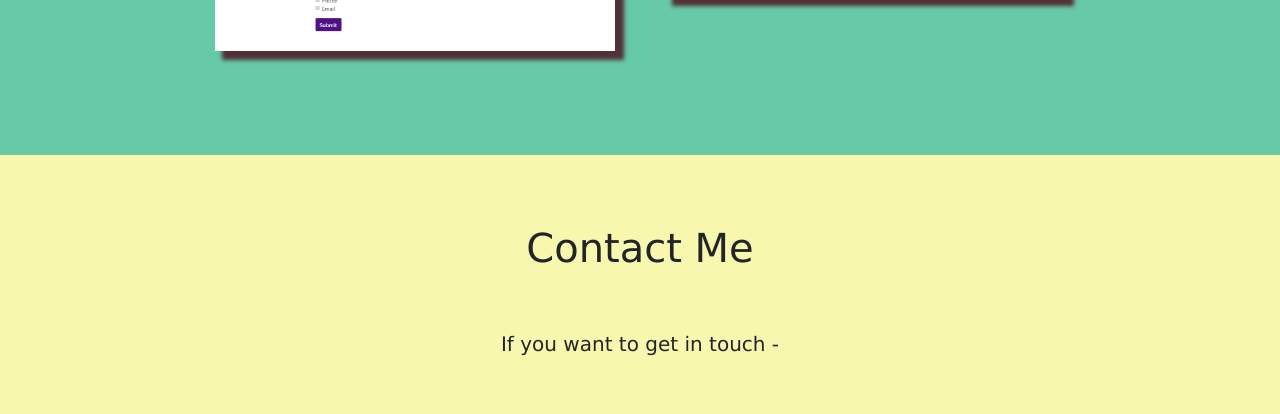
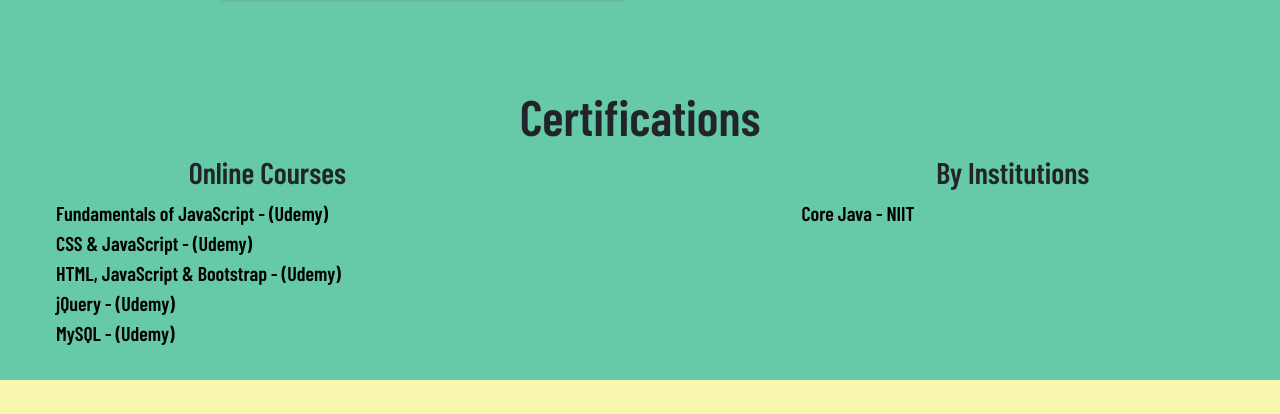
Before and after one commit to CoderAbhishek/portfolio-v1, a website: page index.html in a window 1280 px wide. Shown: the part 1795-2209 px from the top of the page. Drawn offline with nearby package versions, Linux system fonts and the light colour scheme; files that its build step writes are made by us from their sources.

Commit message:
certifications

```diff
--- a/index.html
+++ b/index.html
@@ -82,7 +82,29 @@
                     </div>
                 </div>
             </div>
-        <!-- </div> -->
+        <!-- </div> --> <br>
+        <!-- </div> --> <br>
+        <!-- </div> --> <br>
+        <h1>Certifications</h1>
+        <div class="row justify-content-between">
+            <div class="col-md-5">
+                <h3>Online Courses</h3>
+                <ul class="my-list">
+                    <a href="#" class="my-text"><li>Fundamentals of JavaScript - (Udemy)</li></a>
+                    <a href="#" class="my-text"><li>CSS & JavaScript - (Udemy)</li></a>
+                    <a href="#" class="my-text"><li>HTML, JavaScript & Bootstrap - (Udemy)</li></a>
+                    <a href="#" class="my-text"><li>jQuery - (Udemy)</li></a>
+                    <a href="#" class="my-text"><li>MySQL - (Udemy)</li></a>
+                </ul>
+            </div>
+            <div class="col-md-5">
+                <h3>By Institutions</h3>
+                <ul class="my-list">
+                    <a href="#" class="my-text"><li>Core Java - NIIT</li></a>
+                    <!-- <a href="#" class="my-text"><li></li></a> -->
+                </ul>
+            </div>
+        </div>
 
     </div>
     <div class="container2" id="contact">
--- a/style.css
+++ b/style.css
@@ -129,6 +129,18 @@ body{
     /* box-shadow: none;*/
     transition-duration: 0.4s;
 }
+.my-list{
+    list-style-type: none;
+    font-size: 1.25em;
+    text-align: left;
+}
+.my-text{
+    color: rgb(0, 0, 0);
+}
+.my-text:hover{
+    color: black;
+    text-shadow: 1px 1px grey;
+}
 /* @media (my-image:hover){
     .overlay{
         color:
```
